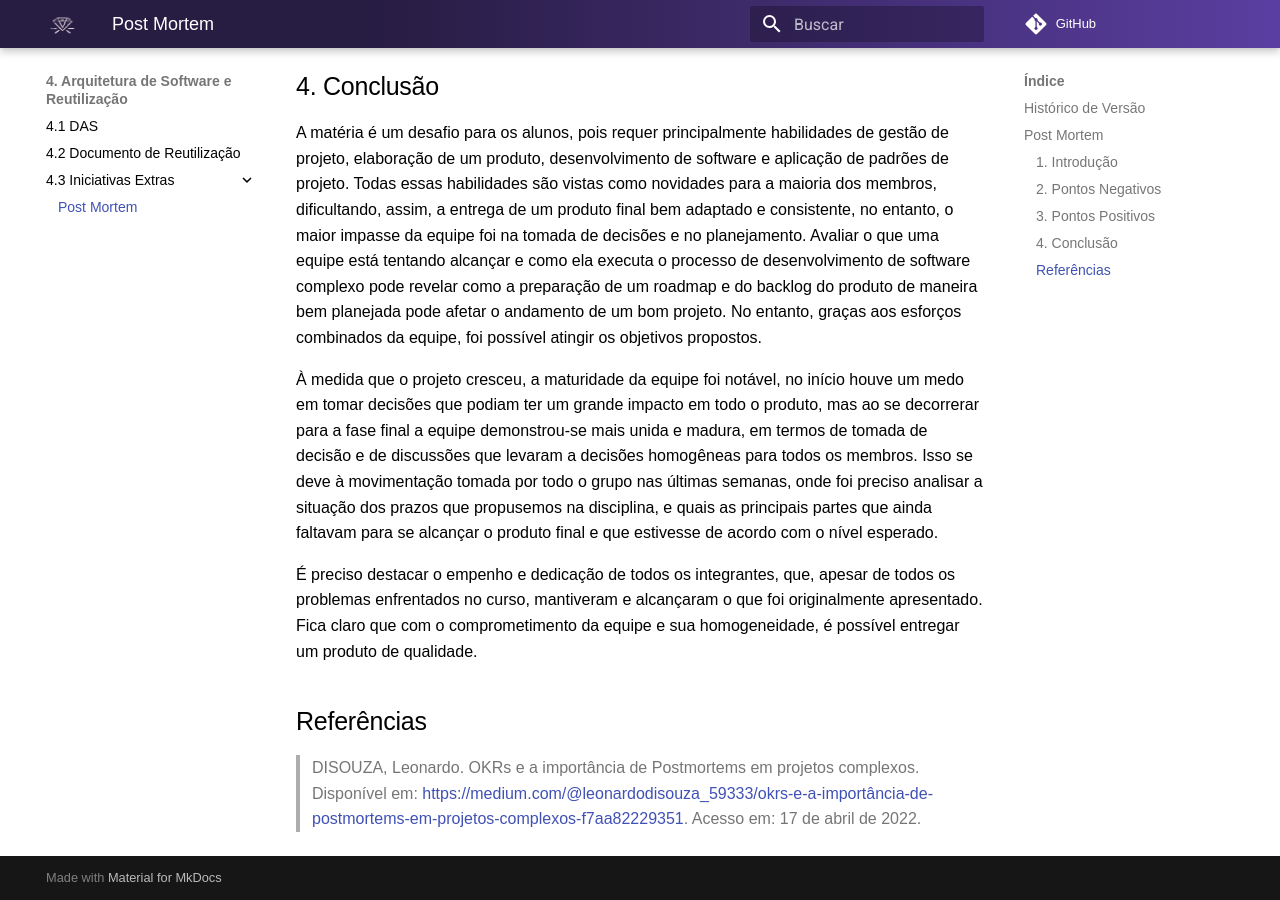
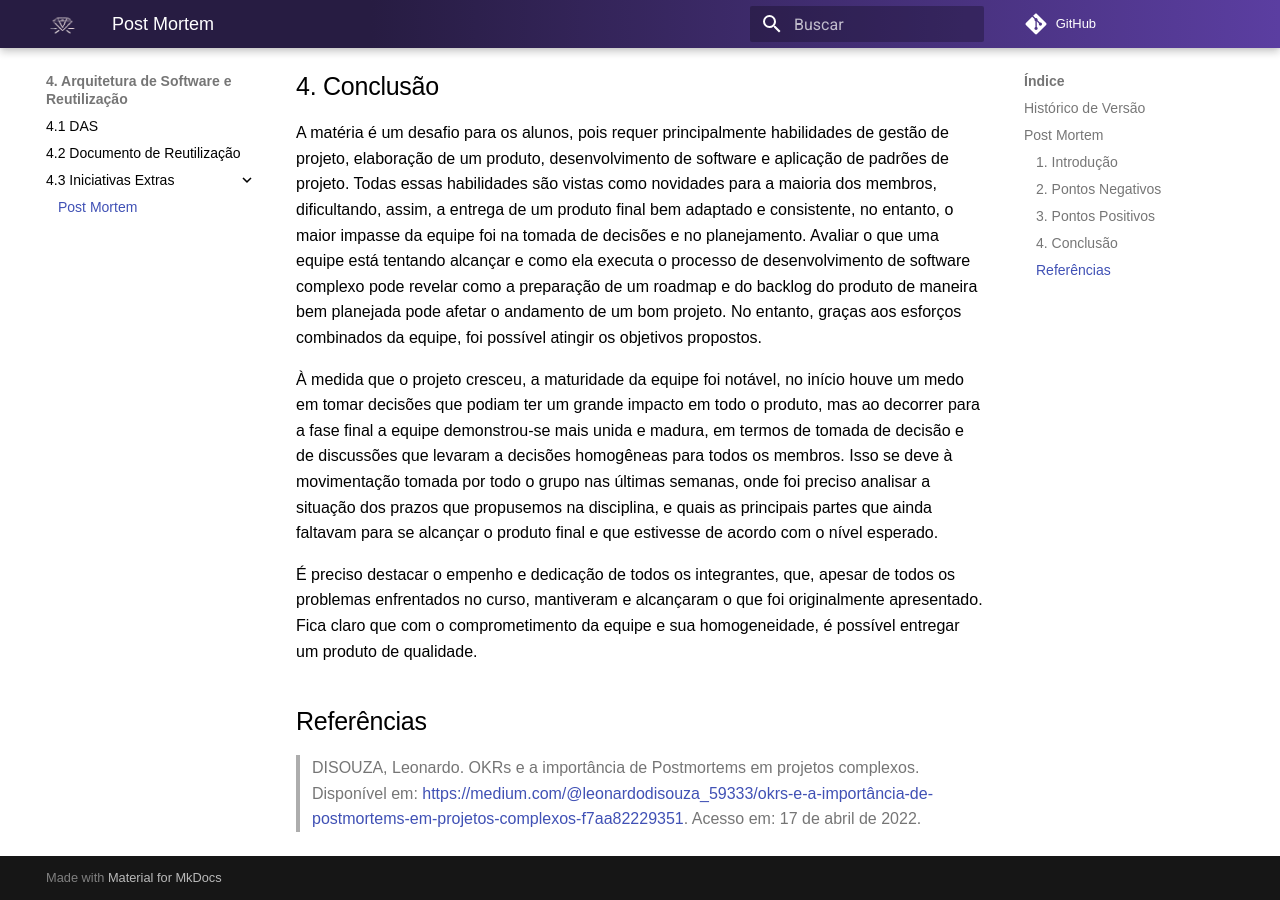
Before and after one commit to UnBArqDsw2021-2/2021.2_G7_-AluguelKitsFesta, an MkDocs documentation site: the page built from docs/arquitetura/postmortem.md, in a window 1280 px wide and 900 px high, scrolled down 1581 px. Built offline with MkDocs 1.6.1 and Material for MkDocs 9.7.7, drawn with Linux system fonts in a browser that asks for light colours; comment, search, counter and statistics services are not loaded.

Commit message:
postmortem.md

```diff
--- a/docs/arquitetura/postmortem.md
+++ b/docs/arquitetura/postmortem.md
@@ -41,7 +41,7 @@ Além disso, ao registrar sistematicamente o histórico dos projetos executados,
 
 A matéria é um desafio para os alunos, pois requer principalmente habilidades de gestão de projeto, elaboração de um produto, desenvolvimento de software e aplicação de padrões de projeto. Todas essas habilidades são vistas como novidades para a maioria dos membros, dificultando, assim, a entrega de um produto final bem adaptado e consistente, no entanto, o maior impasse da equipe foi na tomada de decisões e no planejamento. Avaliar o que uma equipe está tentando alcançar e como ela executa o processo de desenvolvimento de software complexo pode revelar como a preparação de um roadmap e do backlog do produto de maneira bem planejada pode afetar o andamento de um bom projeto. No entanto, graças aos esforços combinados da equipe, foi possível atingir os objetivos propostos.
 
-À medida que o projeto cresceu, a maturidade da equipe foi notável, no início houve um medo em tomar decisões que podiam ter um grande impacto em todo o produto, mas ao se decorrerar para a fase final a equipe demonstrou-se mais unida e madura, em termos de tomada de decisão e de discussões que levaram a decisões homogêneas para todos os membros. Isso se deve à movimentação tomada por todo o grupo nas últimas semanas, onde foi preciso analisar a situação dos prazos que propusemos na disciplina, e quais as principais partes que ainda faltavam para se alcançar o produto final e que estivesse de acordo com o nível esperado.
+À medida que o projeto cresceu, a maturidade da equipe foi notável, no início houve um medo em tomar decisões que podiam ter um grande impacto em todo o produto, mas ao decorrer para a fase final a equipe demonstrou-se mais unida e madura, em termos de tomada de decisão e de discussões que levaram a decisões homogêneas para todos os membros. Isso se deve à movimentação tomada por todo o grupo nas últimas semanas, onde foi preciso analisar a situação dos prazos que propusemos na disciplina, e quais as principais partes que ainda faltavam para se alcançar o produto final e que estivesse de acordo com o nível esperado.
 
 É preciso destacar o empenho e dedicação de todos os integrantes, que, apesar de todos os problemas enfrentados no curso, mantiveram e alcançaram o que foi originalmente apresentado. Fica claro que com o comprometimento da equipe e sua homogeneidade, é possível entregar um produto de qualidade.
 
```
